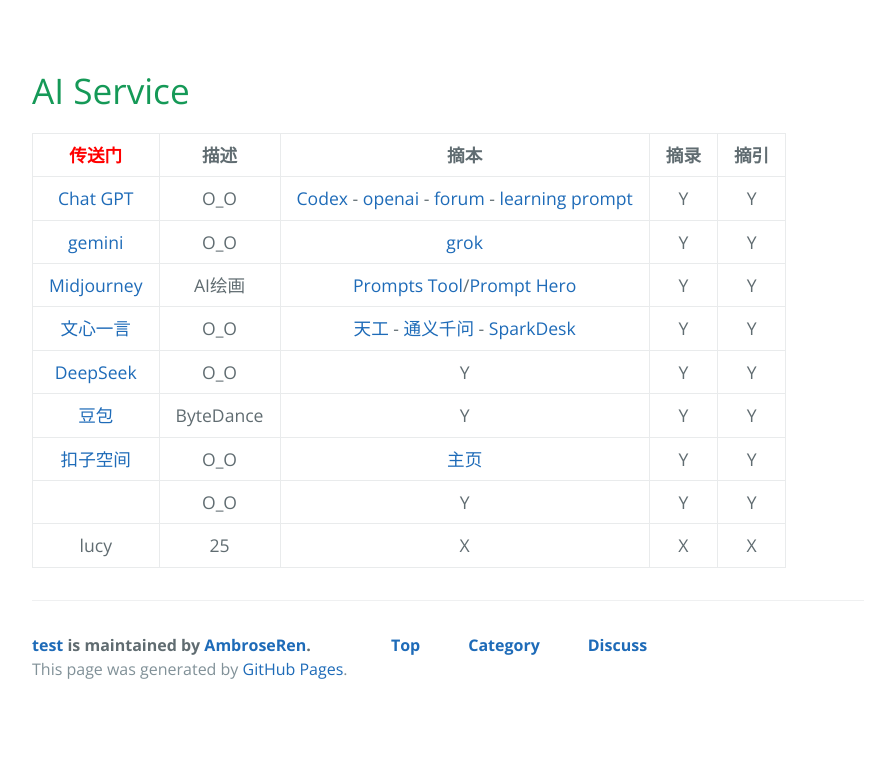
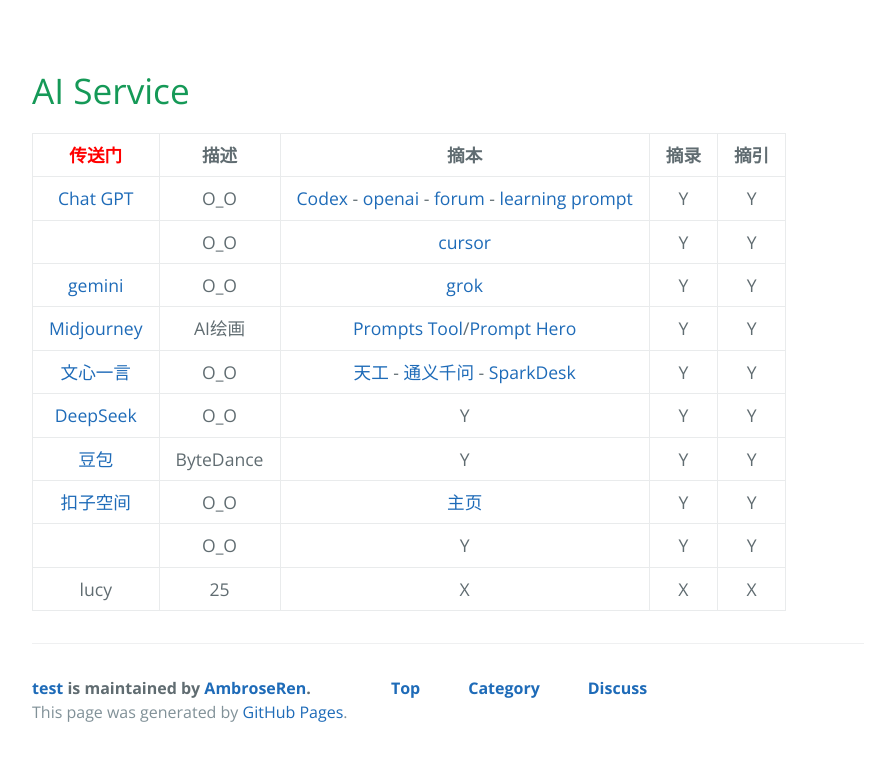
Before and after one commit to AmbroseRen/test, a Jekyll site: the page built from Data/AI/index.md, in a window 1280 px wide. Shown: the top 761 px of the page, without its empty margins (192-1087 px from the left). Built offline with Jekyll 4.4.1, drawn with Linux system fonts in a browser that asks for light colours; nearby versions of some CDN libraries; our own code applies the rules of GitHub Pages for plain Markdown files; library files that are not in the unit come from our copies; the repository's description, which GitHub fills in, is left out.

Commit message:
Update index.md

```diff
--- a/Data/AI/index.md
+++ b/Data/AI/index.md
@@ -21,6 +21,7 @@
 | [<font color="#ff0000">传送门</font>](../../navigation.md) | 描述 | 摘本 | 摘录 | 摘引 |
 |:---:|:---:|:---:|:---:|:---:|
 | [Chat GPT](https://chat.openai.com/auth/login) | O_O | [Codex](https://chatgpt.com/codex/cloud) - [openai](https://openai.com/) - [forum](https://forum.openai.com/) - [learning prompt](https://learningprompt.wiki/) | Y | Y |
+| []() | O_O | [cursor](https://cursor.com/cn/dashboard) | Y | Y |
 | [gemini](https://gemini.google.com/) | O_O | [grok](https://grok.com/) | Y | Y |
 | [Midjourney](https://www.midjourney.com/) | AI绘画 | [Prompts Tool](https://prompt.noonshot.com/)/[Prompt Hero](https://prompthero.com/) | Y | Y |
 | [文心一言](https://yiyan.baidu.com/) | O_O | [天工](https://search.tiangong.cn/) - [通义千问](https://tongyi.aliyun.com/qianwen/) - [SparkDesk](https://xinghuo.xfyun.cn/desk) | Y | Y |
```
